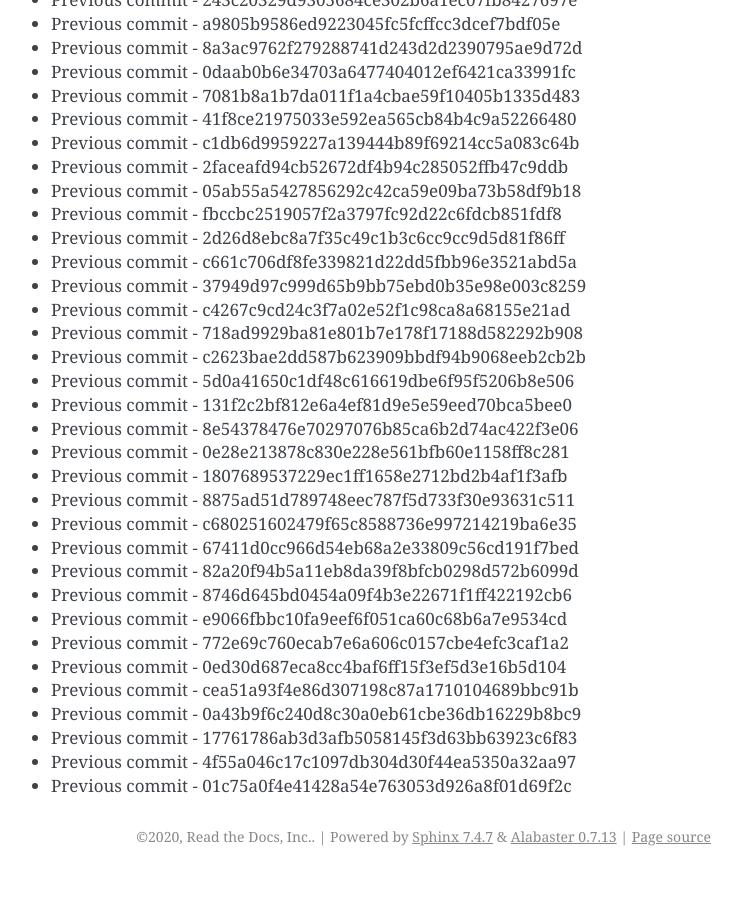
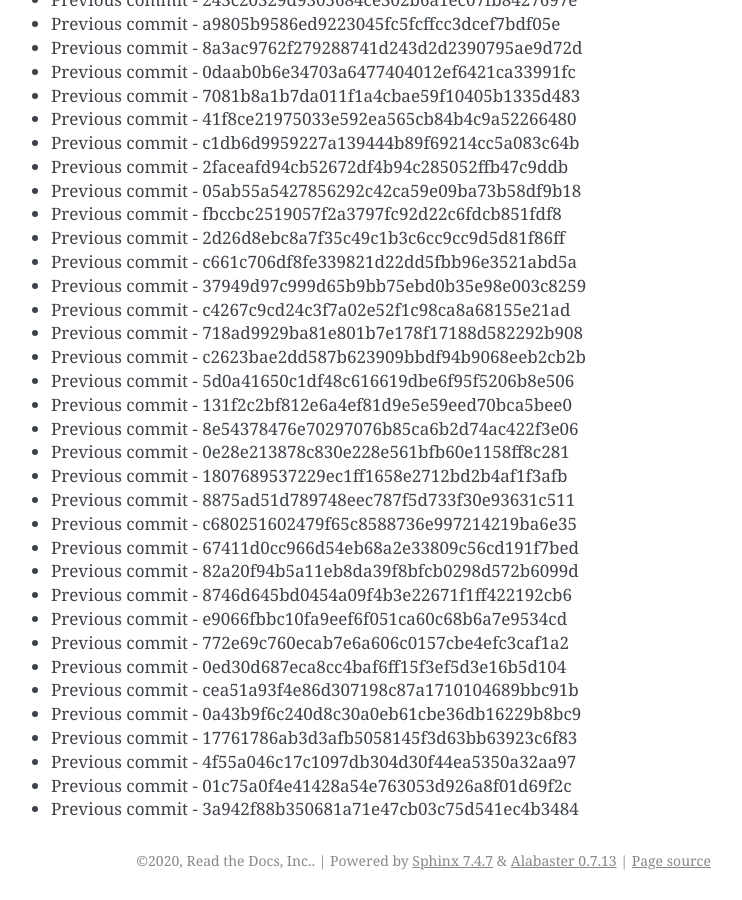
Before and after one commit to readthedocs/rtd-git-stresstest, a Sphinx documentation site: the page built from docs/updates.rst, in a window 1280 px wide and 900 px high, scrolled down 64764 px. Shown: the whole window, without its empty margins (399-1141 px from the left). Built offline with Sphinx 7.4.7, drawn with Linux system fonts in a browser that asks for light colours; before the commit the page ends 65640 px from its top, so only the background shows below that.

Commit message:
Generating commit from previous: 3a942f88b350681a71e47cb03c75d541ec4b3484

```diff
--- a/docs/updates.rst
+++ b/docs/updates.rst
@@ -2753,3 +2753,4 @@ It can be tested for any performance characteristics.
 * Previous commit - 17761786ab3d3afb5058145f3d63bb63923c6f83
 * Previous commit - 4f55a046c17c1097db304d30f44ea5350a32aa97
 * Previous commit - 01c75a0f4e41428a54e763053d926a8f01d69f2c
+* Previous commit - 3a942f88b350681a71e47cb03c75d541ec4b3484
```
